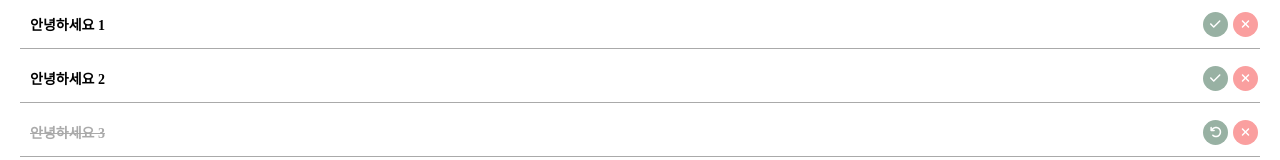
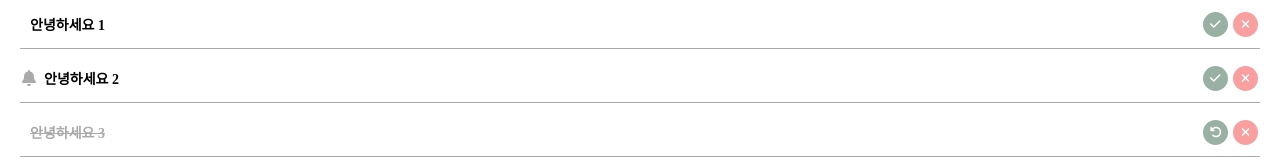
Before and after one commit to sqhtjs0104/todolist, a React (Create React App) app: page / in a window 1280 px wide. Shown: the part 130-290 px from the top of the page. Built offline with nearby package versions, Linux system fonts and the light colour scheme; the HTML template or start-up script is replaced by a standard one.

Commit message:
Add bell animation

```diff
--- a/src/App.js
+++ b/src/App.js
@@ -3,7 +3,6 @@ import styled from 'styled-components';
 import { cloneDeep, remove, find } from 'lodash';
 import { FontAwesomeIcon } from '@fortawesome/react-fontawesome';
 import { faCheckSquare } from '@fortawesome/free-solid-svg-icons';
-import dayjs from 'dayjs';
 
 import Todo from './components/Todo';
 import TodoModal from './components/TodoModal';
@@ -114,13 +113,13 @@ const test = [
   {
     title: "안녕하세요 2",
     description: null,
-    deadline: null,
+    deadline: '2023-02-13',
     checked: false,
   },
   {
     title: "안녕하세요 3",
     description: null,
-    deadline: null,
+    deadline: '2023-02-17',
     checked: true,
   },
   {
@@ -247,6 +246,7 @@ const App = memo(() => {
                     index={i}
                     title={v.title}
                     checked={v.checked}
+                    deadline={v.deadline}
                     complete={onCompleteButtonClick}
                     reprocessing={onReprocessingButtonClick}
                     delete={onDeleteButtonClick}
--- a/src/components/Todo.js
+++ b/src/components/Todo.js
@@ -1,8 +1,8 @@
 import React, { memo, useCallback } from 'react';
 import styled from 'styled-components';
-
 import { FontAwesomeIcon } from '@fortawesome/react-fontawesome';
-import { faCheck, faArrowRotateLeft, faXmark } from '@fortawesome/free-solid-svg-icons';
+import { faCheck, faArrowRotateLeft, faXmark, faBell } from '@fortawesome/free-solid-svg-icons';
+import dayjs from 'dayjs';
 
 const TodoItem = styled.li`
 	display: flex;
@@ -84,8 +84,11 @@ const TodoItem = styled.li`
       }
 		}
 	}
+
+	.shakeBell {
+		animation-iteration-count: 1;
+	}
 `
-
 const Todo = memo(props => {
 	const onTodoClick = useCallback(e => {
 		props.setNowTodoIndex(e.currentTarget.dataset.index);
@@ -104,6 +107,17 @@ const Todo = memo(props => {
 					</>
 				) : (
 					<>
+						{
+							dayjs().isAfter(dayjs(props.deadline).subtract(3, 'day')) ? (
+								dayjs().isAfter(props.deadline) ? (
+									<FontAwesomeIcon icon={faBell} color='#aaa' />
+								) : (
+									<FontAwesomeIcon icon={faBell} shake className='shakeBell' color='#f38b8b' />
+								)
+							) : (
+								<></>
+							)
+						}
 						<span data-index={props.index} onClick={onTodoClick}>{props.title}</span>
 						<button data-index={props.index} onClick={props.complete}>
 							<FontAwesomeIcon icon={faCheck} />
--- a/src/components/TodoModal.js
+++ b/src/components/TodoModal.js
@@ -82,7 +82,7 @@ const TodoModal = memo(props => {
 			deadline: current.deadline.value ? current.deadline.value : null,
 			checked: props.nowTodo?.checked ? true : false
 		};
-
+		console.log(item);
 		props.setTodos(state => {
 			const temp = cloneDeep(state);
 			temp[props.index] = item;
```
